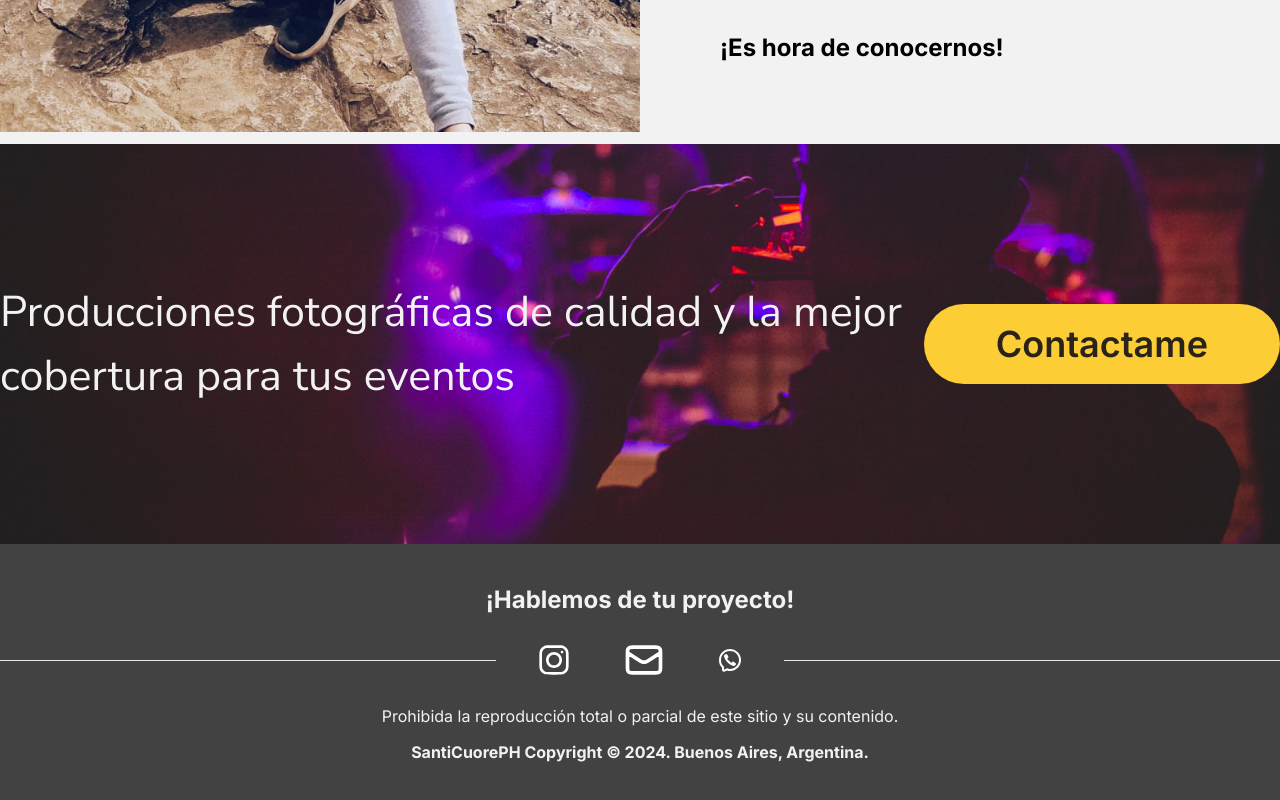
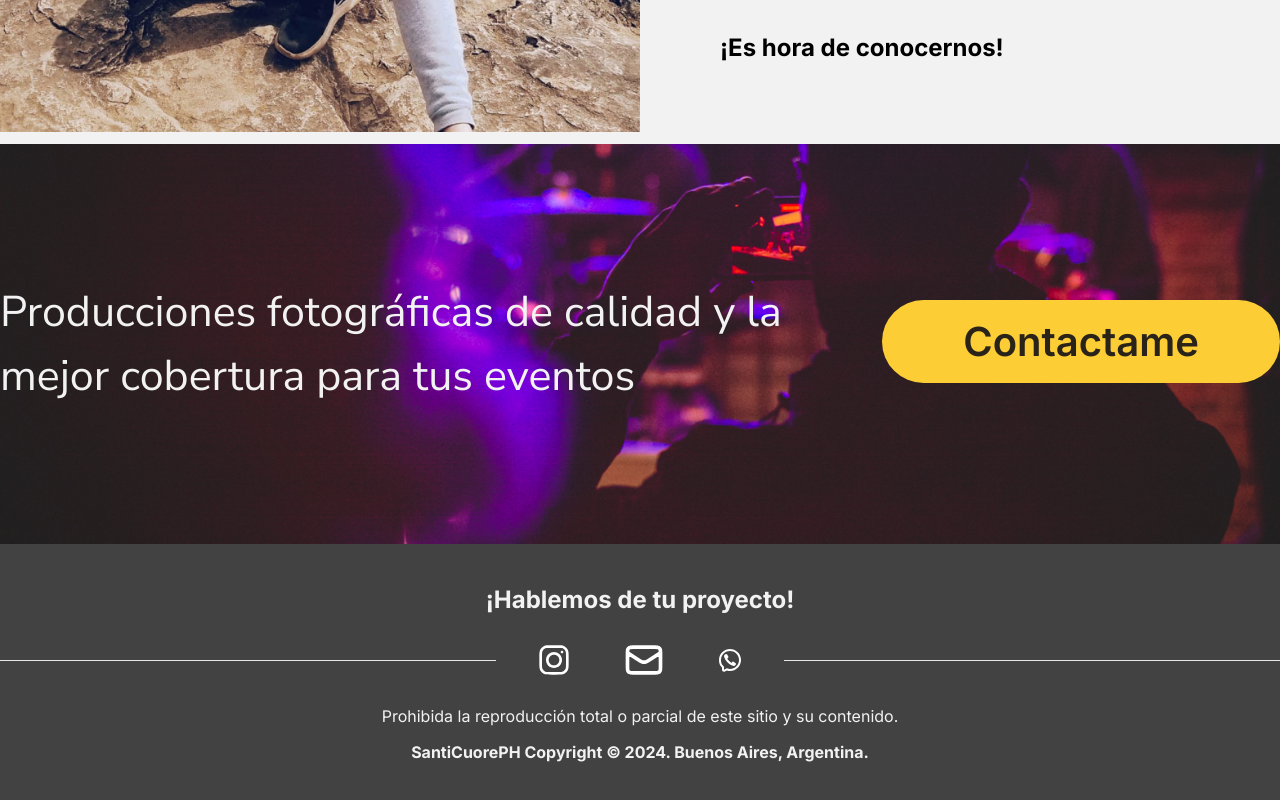
Before and after one commit to FooTalent/Landing-SantiCuoreph, a Next.js app: page /sobre-mi in a window 1280 px wide. Shown: the part 5439-6239 px from the top of the page. Built offline with nearby package versions, Linux system fonts and the light colour scheme.

Commit message:
Change padding to service banner button

```diff
--- a/src/app/servicios/components/ServiceBanner.tsx
+++ b/src/app/servicios/components/ServiceBanner.tsx
@@ -42,7 +42,7 @@ const ServiceBanner = () => {
   ];
 
   return (
-    <section>
+    <section className="relative">
       <Fade
         indicators={false}
         arrows={false}
@@ -64,7 +64,7 @@ const ServiceBanner = () => {
                     className="w-screen h-[400px] object-cover"
                     alt="Imagen 01"
                   />
-                  <div className="absolute inset-0 xl:max-w-screen-xl mx-auto items-center justify-between flex flex-wrap lg:flex-nowrap">
+                  <div className="absolute inset-0 xl:max-w-screen-xl mx-auto items-center justify-between flex flex-wrap lg:flex-nowrap gap-20">
                     <div>
                       <h3 className="text-[43px] text-fondoBlanco font-nunitoSans">
                         {image.caption}
@@ -73,7 +73,7 @@ const ServiceBanner = () => {
                     <div>
                       <Link
                         href="/contacto"
-                        className="text-xl sm:text-2xl md:text-3xl lg:text-4xl py-[0.5em] px-[2em] bg-principal rounded-full merriwather font-semibold text-fondoNegro hover:bg-principalHover hover:font-bold"
+                        className="text-xl sm:text-2xl md:text-[40px] py-[0.5em] px-[2em] md:px-[81px] md:py-[17px] bg-principal rounded-full merriwather font-semibold text-fondoNegro hover:bg-principalHover hover:font-bold"
                       >
                         Contactame
                       </Link>
```
